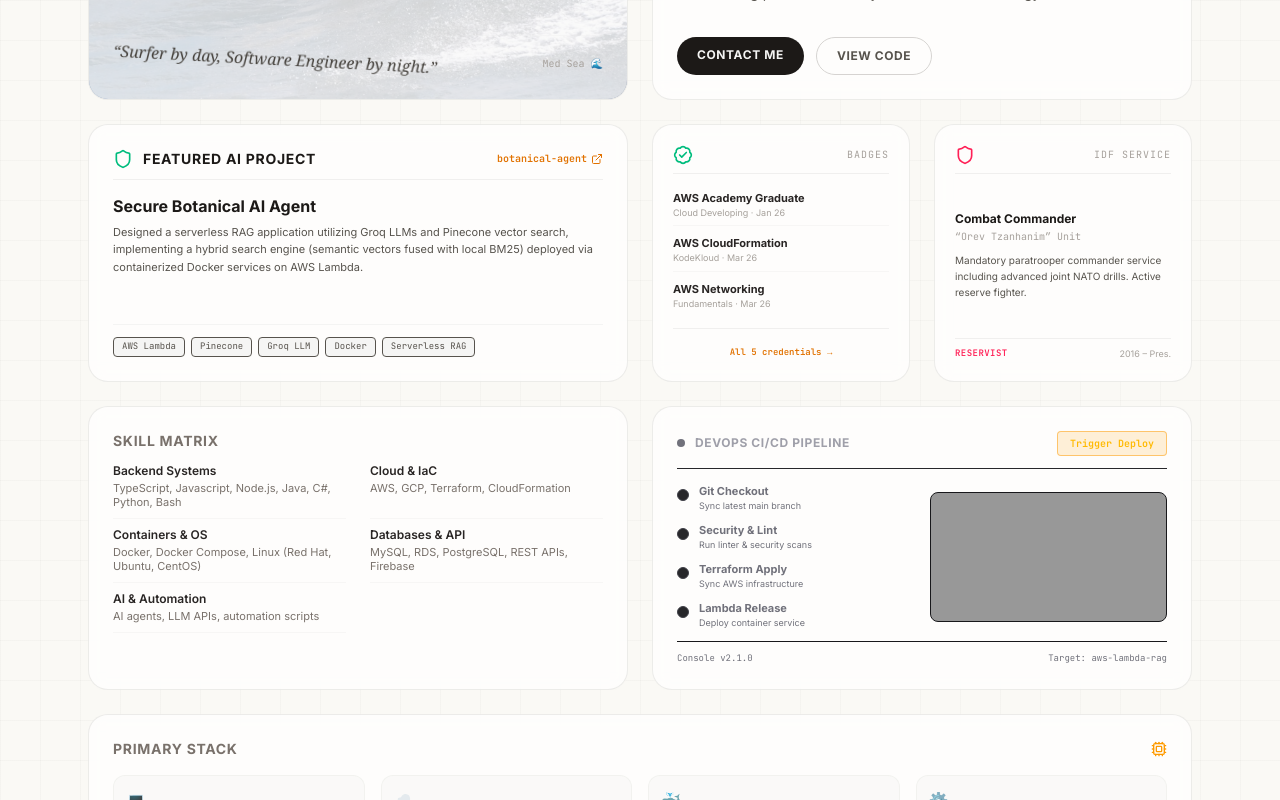
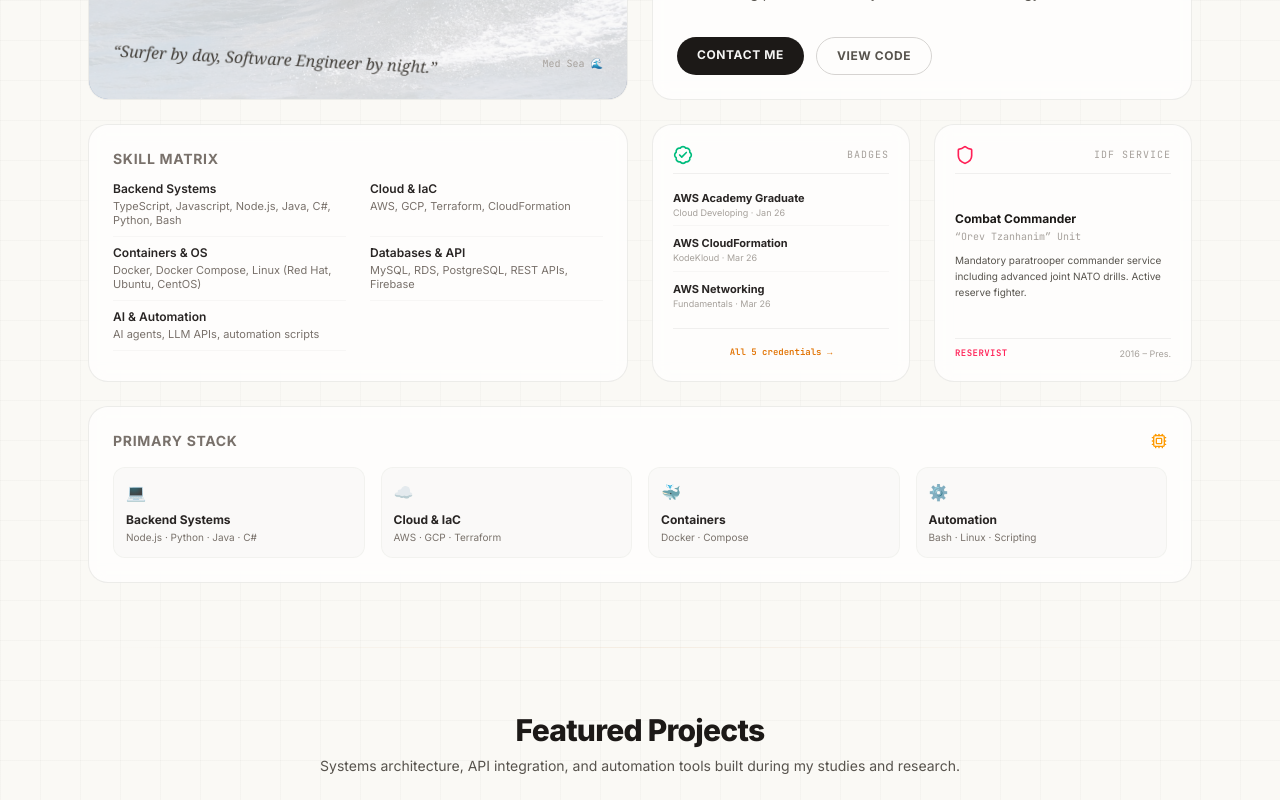
Before and after one commit to Dangutman98/dangutman.github.io, a React (Vite) app: page / in a window 1280 px wide. Shown: the part 440-1240 px from the top of the page. Built offline with nearby package versions, Linux system fonts and the light colour scheme.

Commit message:
redesign: delete pipeline simulator and duplicate project widget, finalize clean bento grid layout

```diff
--- a/src/App.tsx
+++ b/src/App.tsx
@@ -20,9 +20,7 @@
   Cpu,
   ArrowRight,
   Database,
-  Lock,
-  Check,
-  Loader2
+  Lock
 } from "lucide-react";
 
 // ─── Data & Config ──────────────────────────────────────────────────────────
@@ -232,45 +230,7 @@
   const [time, setTime] = useState("");
   const [mobileMenuOpen, setMobileMenuOpen] = useState(false);
 
-  // Pipeline Simulator state
-  const [pipelineState, setPipelineState] = useState<"idle" | "running" | "success">("idle");
-  const [currentStep, setCurrentStep] = useState(-1);
-  const [pipelineLogs, setPipelineLogs] = useState<string[]>([]);
 
-  const runPipeline = () => {
-    if (pipelineState === "running") return;
-    setPipelineState("running");
-    setCurrentStep(0);
-    setPipelineLogs(["❯ initializing deploy pipeline..."]);
-
-    const logs = [
-      "❯ cloning repository Dangutman98/botanical-agent...",
-      "✔ repository cloned successfully [1.2s]",
-      "❯ running linter & security scans...",
-      "✔ lint & vulnerability scans passed [0.8s]",
-      "❯ executing unit tests...",
-      "✔ all 14 tests passed successfully [1.1s]",
-      "❯ provision cloud resources via terraform...",
-      "✔ aws infrastructure updated. 4 resources modified [1.4s]",
-      "❯ deploy containerized service to aws lambda...",
-      "✔ lambda function updated. vercel routing active [1.0s]",
-      "🎉 DEPLOYMENT SUCCESSFUL! prod environment live. lighthouse: 100/100 🚀"
-    ];
-
-    let logIdx = 0;
-    const interval = setInterval(() => {
-      if (logIdx < logs.length) {
-        setPipelineLogs(prev => [...prev, logs[logIdx]]);
-        if (logs[logIdx].startsWith("✔") || logs[logIdx].startsWith("🎉")) {
-          setCurrentStep(prev => prev + 1);
-        }
-        logIdx++;
-      } else {
-        clearInterval(interval);
-        setPipelineState("success");
-      }
-    }, 650);
-  };
 
   // AWS Visualizer state
   const [selectedAwsComp, setSelectedAwsComp] = useState<AWSComponent>(awsComponents[0]);
@@ -460,44 +420,18 @@
             </div>
 
 
-            {/* Featured AI Project Widget (spans 2 cols, 1 row) */}
-            <div className="bento-card p-6 md:col-span-2 flex flex-col justify-between min-h-[170px] group">
+            {/* Full skill matrix summary bento (2x1) */}
+            <div className="bento-card p-6 md:col-span-2 flex flex-col justify-between">
               <div>
-                <div className="flex items-center justify-between border-b border-stone-200/60 dark:border-zinc-800/60 pb-2.5">
-                  <div className="flex items-center gap-2.5">
-                    <Shield className="w-5 h-5 text-emerald-500 shrink-0" />
-                    <h3 className="font-bold text-sm text-stone-900 dark:text-white uppercase tracking-wider">Featured AI Project</h3>
-                  </div>
-                  <a
-                    href="https://github.com/Dangutman98/botanical-agent"
-                    target="_blank"
-                    rel="noopener noreferrer"
-                    className="flex items-center gap-1 text-[10px] font-mono text-amber-600 dark:text-amber-400 font-bold hover:underline"
-                  >
-                    <span>botanical-agent</span>
-                    <ExternalLink className="w-3 h-3" />
-                  </a>
-                </div>
-
-                <div className="mt-3.5">
-                  <h4 className="font-bold text-base text-stone-900 dark:text-white group-hover:text-amber-500 dark:group-hover:text-amber-400 transition-colors">
-                    Secure Botanical AI Agent
-                  </h4>
-                  <p className="text-[11px] text-stone-600 dark:text-zinc-400 mt-1.5 leading-relaxed">
-                    Designed a serverless RAG application utilizing Groq LLMs and Pinecone vector search, implementing a hybrid search engine (semantic vectors fused with local BM25) deployed via containerized Docker services on AWS Lambda.
-                  </p>
-                </div>
-              </div>
-
-              <div className="flex flex-wrap gap-1.5 pt-3 border-t border-stone-200/40 dark:border-zinc-800/40 mt-3.5">
-                {["AWS Lambda", "Pinecone", "Groq LLM", "Docker", "Serverless RAG"].map((tag) => (
-                  <span
-                    key={tag}
-                    className="text-[9px] font-mono px-2 py-0.5 rounded bg-stone-100 dark:bg-zinc-900/60 border border-stone-250/50 dark:border-zinc-800/50 text-stone-600 dark:text-zinc-400"
-                  >
-                    {tag}
-                  </span>
-                ))}
+                <h3 className="font-bold text-sm uppercase tracking-wider text-stone-500 dark:text-zinc-400 mb-3">Skill Matrix</h3>
+                <ul className="grid grid-cols-1 sm:grid-cols-2 gap-x-6 gap-y-2 text-xs">
+                  {skillCategories.map((sc) => (
+                    <li key={sc.title} className="flex flex-col border-b border-stone-200/30 dark:border-zinc-800/30 pb-2">
+                      <span className="font-semibold text-stone-800 dark:text-zinc-300">{sc.title}</span>
+                      <span className="text-[11px] text-stone-500 dark:text-zinc-500 mt-0.5">{sc.detail}</span>
+                    </li>
+                  ))}
+                </ul>
               </div>
             </div>
 
@@ -547,111 +481,6 @@
               <div className="border-t border-stone-200/60 dark:border-zinc-800/60 pt-2 flex items-center justify-between">
                 <span className="text-[9px] uppercase font-mono tracking-wider font-semibold text-rose-500 dark:text-rose-400">Reservist</span>
                 <span className="text-[9px] text-stone-400">2016 – Pres.</span>
-              </div>
-            </div>
-
-            {/* Full skill matrix summary bento (2x1) */}
-            <div className="bento-card p-6 md:col-span-2 flex flex-col justify-between">
-              <div>
-                <h3 className="font-bold text-sm uppercase tracking-wider text-stone-500 dark:text-zinc-400 mb-3">Skill Matrix</h3>
-                <ul className="grid grid-cols-1 sm:grid-cols-2 gap-x-6 gap-y-2 text-xs">
-                  {skillCategories.map((sc) => (
-                    <li key={sc.title} className="flex flex-col border-b border-stone-200/30 dark:border-zinc-800/30 pb-2">
-                      <span className="font-semibold text-stone-800 dark:text-zinc-300">{sc.title}</span>
-                      <span className="text-[11px] text-stone-500 dark:text-zinc-500 mt-0.5">{sc.detail}</span>
-                    </li>
-                  ))}
-                </ul>
-              </div>
-            </div>
-
-            {/* CI/CD Pipeline Simulator Card (spans 2 cols) */}
-            <div className="bento-card p-6 md:col-span-2 flex flex-col justify-between min-h-[200px] bg-zinc-950 text-zinc-100 border-zinc-850 dark:border-zinc-800">
-              <div>
-                <div className="flex items-center justify-between border-b border-zinc-800 pb-3 mb-4">
-                  <div className="flex items-center gap-2.5">
-                    <span className="relative flex h-2 w-2">
-                      {pipelineState === "running" && (
-                        <span className="animate-ping absolute inline-flex h-full w-full rounded-full bg-amber-400 opacity-75"></span>
-                      )}
-                      <span className={`relative inline-flex rounded-full h-2 w-2 ${
-                        pipelineState === "success" ? "bg-emerald-500" : pipelineState === "running" ? "bg-amber-500" : "bg-zinc-500"
-                      }`}></span>
-                    </span>
-                    <h3 className="font-bold text-xs uppercase tracking-wider text-zinc-400">DevOps CI/CD Pipeline</h3>
-                  </div>
-                  <button
-                    onClick={runPipeline}
-                    disabled={pipelineState === "running"}
-                    className={`text-[10px] font-mono font-bold px-3 py-1 rounded border transition-all cursor-pointer ${
-                      pipelineState === "running"
-                        ? "border-zinc-800 bg-zinc-900 text-zinc-500 cursor-not-allowed"
-                        : "border-amber-500/50 bg-amber-500/15 text-amber-400 hover:bg-amber-500/30 active:scale-95"
-                    }`}
-                  >
-                    {pipelineState === "running" ? "Deploying..." : pipelineState === "success" ? "Run Pipeline Again" : "Trigger Deploy"}
-                  </button>
-                </div>
-
-                <div className="grid grid-cols-1 md:grid-cols-2 gap-4 items-center">
-                  {/* Left Column: Visual Steps */}
-                  <div className="space-y-3">
-                    {[
-                      { name: "Git Checkout", desc: "Sync latest main branch" },
-                      { name: "Security & Lint", desc: "Run linter & security scans" },
-                      { name: "Terraform Apply", desc: "Sync AWS infrastructure" },
-                      { name: "Lambda Release", desc: "Deploy container service" }
-                    ].map((step, idx) => {
-                      let status: "idle" | "running" | "success" = "idle";
-                      if (currentStep > idx) status = "success";
-                      else if (currentStep === idx && pipelineState === "running") status = "running";
-
-                      return (
-                        <div key={step.name} className="flex items-start gap-2.5">
-                          <div className="mt-0.5">
-                            {status === "success" ? (
-                              <Check className="w-3.5 h-3.5 text-emerald-500" />
-                            ) : status === "running" ? (
-                              <Loader2 className="w-3.5 h-3.5 text-amber-500 animate-spin" />
-                            ) : (
-                              <span className="w-3 h-3 rounded-full bg-zinc-800 border border-zinc-700 block mt-0.5" />
-                            )}
-                          </div>
-                          <div>
-                            <p className={`text-[11px] font-bold leading-tight ${
-                              status === "success" ? "text-zinc-200" : status === "running" ? "text-amber-400" : "text-zinc-500"
-                            }`}>{step.name}</p>
-                            <p className="text-[9px] text-zinc-500 leading-tight mt-0.5">{step.desc}</p>
-                          </div>
-                        </div>
-                      );
-                    })}
-                  </div>
-
-                  {/* Right Column: Log Output Console */}
-                  <div className="bg-black/40 border border-zinc-900 rounded-lg p-3 font-mono text-[9px] leading-relaxed text-zinc-400 min-h-[130px] max-h-[130px] overflow-y-auto flex flex-col justify-end">
-                    <div className="space-y-1 overflow-y-auto max-h-full">
-                      {pipelineLogs.map((log, i) => {
-                        let color = "text-zinc-400";
-                        if (log.startsWith("✔")) color = "text-emerald-400";
-                        else if (log.startsWith("🎉")) color = "text-amber-400 font-semibold";
-                        else if (log.startsWith("❯")) color = "text-zinc-500";
-                        return (
-                          <div key={i} className={color}>
-                            {log}
-                          </div>
-                        );
-                      })}
-                      {pipelineState === "running" && (
-                        <div className="text-amber-400 animate-pulse text-[9px] mt-0.5">▋ pipeline running...</div>
-                      )}
-                    </div>
-                  </div>
-                </div>
-              </div>
-              <div className="border-t border-zinc-900 pt-2.5 mt-3 text-[9px] font-mono text-zinc-500 flex justify-between">
-                <span>Console v2.1.0</span>
-                <span>Target: aws-lambda-rag</span>
               </div>
             </div>
 
```
